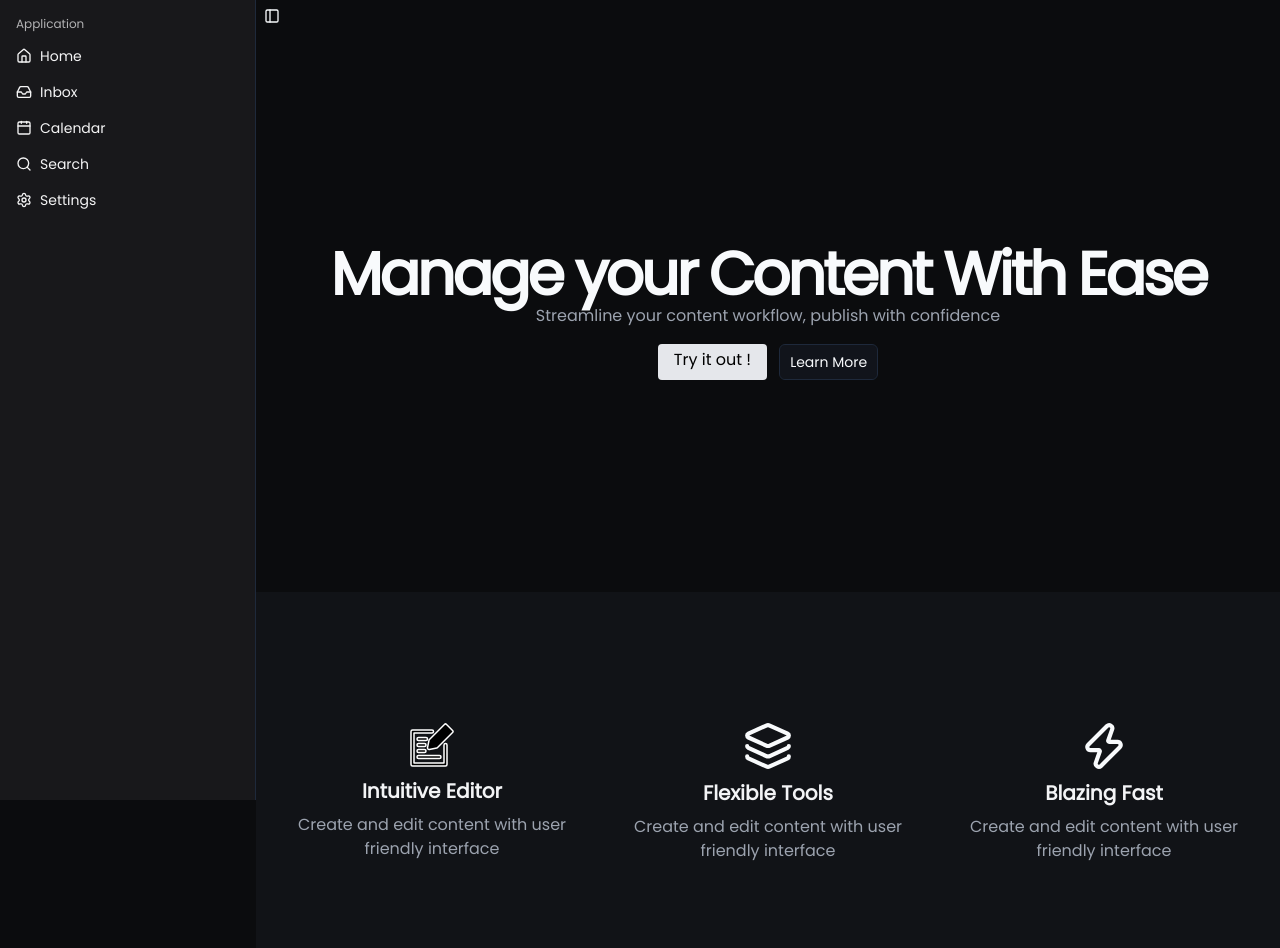
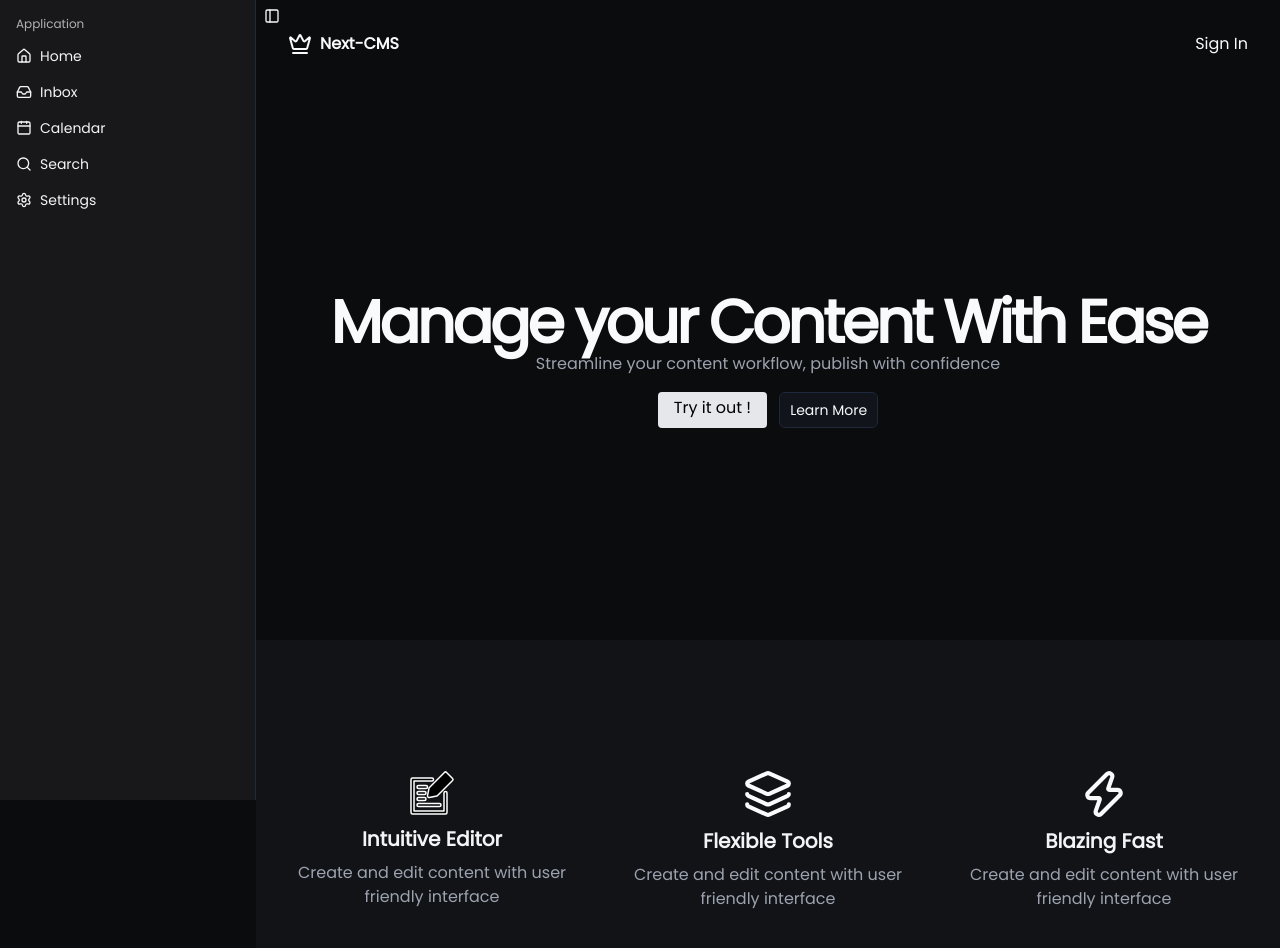
Before and after one commit to coderAshwathama/next-cms, a Next.js app: page / in a window 1280 px wide. Shown: the top 948 px of the page. Built offline with nearby package versions, Linux system fonts and the light colour scheme.

Commit message:
added a navbar

```diff
--- a/src/app/layout.js
+++ b/src/app/layout.js
@@ -11,6 +11,7 @@ import {
   SidebarTrigger,
 } from "@/components/ui/sidebar";
 import { AppSidebar } from "@/components/ui/app-sidebar";
+import Navbar from "@/components/ui/navbar";
 
 export const metadata = {
   title: "Create Next App",
@@ -25,6 +26,7 @@ export default function RootLayout({ children }) {
           <AppSidebar />
           <SidebarInset>
             <SidebarTrigger />
+            <Navbar />
             {children}
           </SidebarInset>
         </SidebarProvider>
--- /dev/null
+++ b/src/components/ui/navbar.jsx
@@ -0,0 +1,15 @@
+import { Crown } from "lucide-react";
+import Link from "next/link";
+
+export default function Navbar() {
+  const auth = false;
+  return (
+    <div className="w-full flex justify-between px-8 h-12">
+      <Link href="/" className="flex gap-2">
+        <Crown />
+        <span className="font-extrabold"> Next-CMS</span>
+      </Link>
+      {auth ? <div>User </div> : <Link href="/sign-in">Sign In </Link>}
+    </div>
+  );
+}
```
